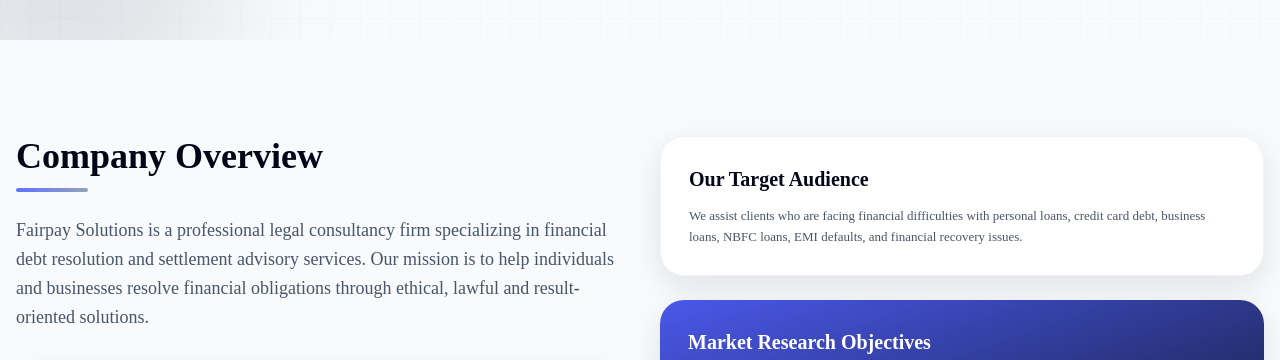
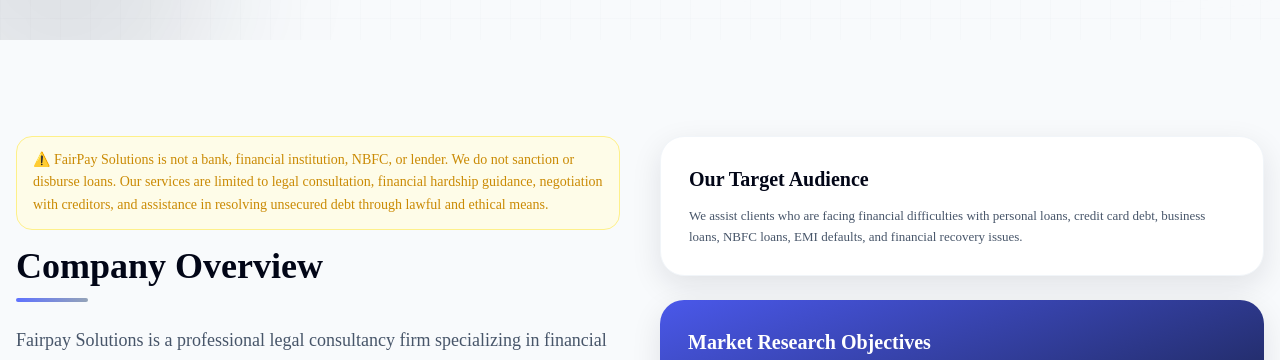
Before and after one commit to lakshya687/fairpay-website, a plain HTML site: page index.html in a window 1280 px wide. Shown: the part 840-1200 px from the top of the page. Drawn offline with nearby package versions, Linux system fonts and the light colour scheme.

Commit message:
Update index.html

```diff
--- a/index.html
+++ b/index.html
@@ -371,6 +371,9 @@
             <div class="max-w-7xl mx-auto px-4">
                 <div class="grid lg:grid-cols-2 gap-10 items-start">
                     <div>
+                        <p class="mb-4 rounded-2xl border border-yellow-200 bg-yellow-50 px-4 py-3 text-sm leading-relaxed text-yellow-600">
+                            ⚠️ FairPay Solutions is not a bank, financial institution, NBFC, or lender. We do not sanction or disburse loans. Our services are limited to legal consultation, financial hardship guidance, negotiation with creditors, and assistance in resolving unsecured debt through lawful and ethical means.
+                        </p>
                         <h2 class="section-title text-3xl sm:text-4xl font-bold text-slate-950">
                             Company Overview</h2>
                         <p class="mt-6 text-lg text-slate-600 leading-relaxed">
```
